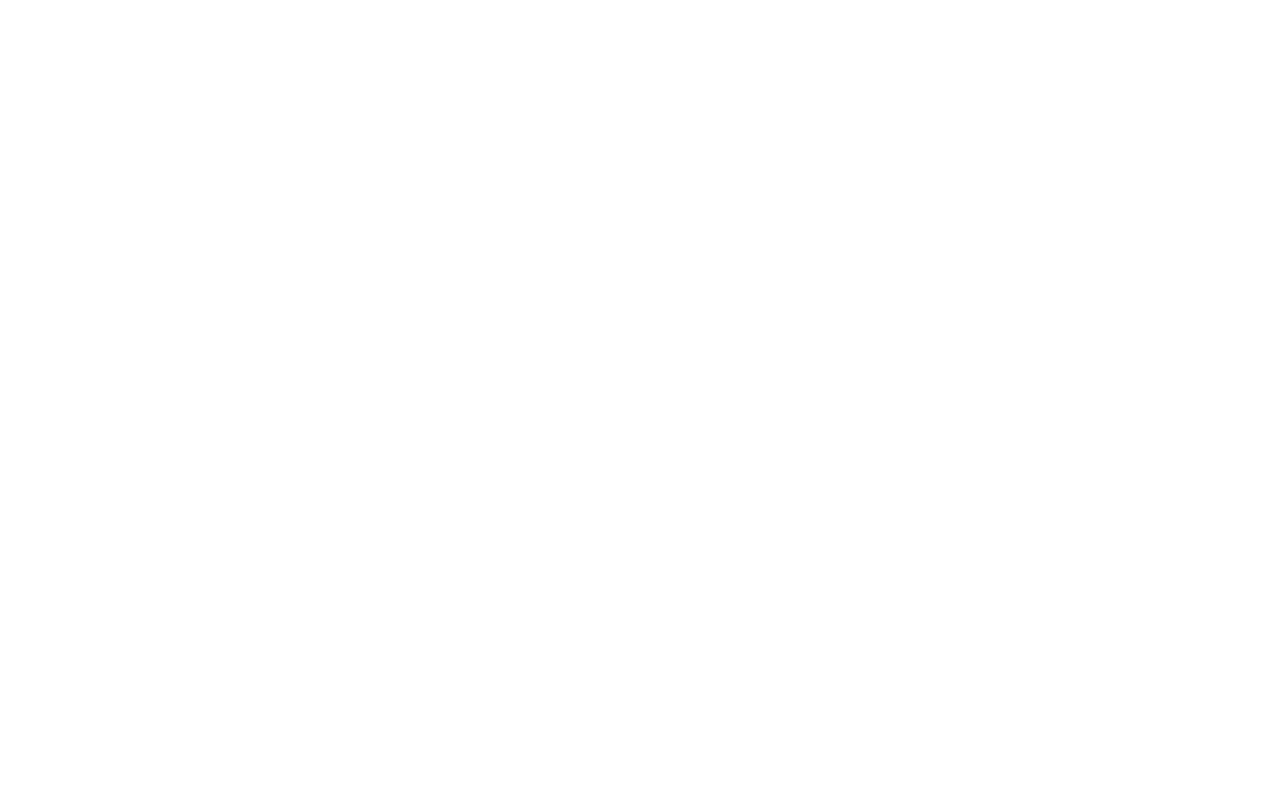
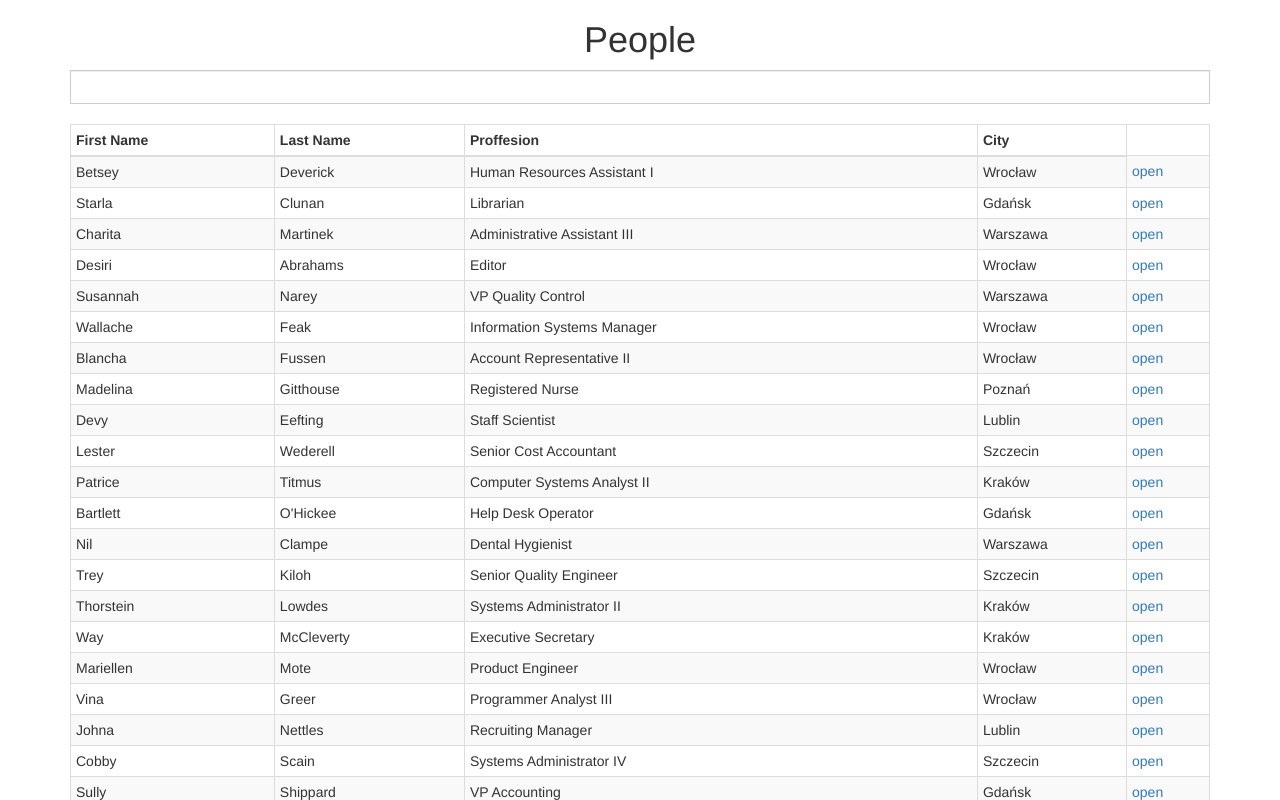
Before and after one commit to infoshareacademy/jfddl2-trio-app, a React (Create React App) app: page / in a window 1280 px wide. Shown: the top 800 px of the page. Built offline with nearby package versions, Linux system fonts and the light colour scheme.

Commit message:
main page code done, style in progress

```diff
--- a/src/App.js
+++ b/src/App.js
@@ -16,7 +16,8 @@
     return (
       <Router>
           <Grid>
-              <Route exact path="/PeopleView" component={PeopleView}/>
+
+              <Route exact path="/" component={PeopleView}/>
               <Route path="/PersonDetails/:personId" component={PersonDetails}/>
           </Grid>
       </Router>
--- a/src/PeopleView/PeopleViewsTable.js
+++ b/src/PeopleView/PeopleViewsTable.js
@@ -7,7 +7,7 @@
 
     render() {
         const search = this.props.currentSearchPhrase || ''
-        const data =  this.props.collections.people.data || [];
+        const data = this.props.collections.people.data || [];
         return (
             <div>
                 <Table striped bordered condensed hover style={{
@@ -25,10 +25,22 @@
                     {
                         data && data.filter(
                             people =>
-                                (people.first_name.toLowerCase()).includes(
-                                    (search.toLowerCase())
-                                )
-                        ).map(
+                                (
+                                    people.first_name.toLowerCase().includes(search.toLowerCase())
+
+                                    ||
+
+                                    people.last_name.toLowerCase().includes(search.toLowerCase())
+
+                                    ||
+
+                                    people.proffesion.toLowerCase().includes(search.toLowerCase())
+
+                                    ||
+
+                                    people.city.toLowerCase().includes(search.toLowerCase())
+
+                                )).map(
                             people =>
                                 <tr key={people.id}>
                                     <td>
@@ -49,6 +61,7 @@
                                 </tr>
                         )
 
+
                     }
                     </tbody>
                 </Table>
@@ -56,4 +69,5 @@
         )
     }
 }
+
 export default PeopleViewsTable
--- a/src/PersonDetails/PersonDetails.js
+++ b/src/PersonDetails/PersonDetails.js
@@ -1,11 +1,10 @@
 import React from 'react'
-import {Table} from 'react-bootstrap'
 
 class PersonDetails extends React.Component {
 
     componentWillMount() {
         const id = this.props.match.params.personId;
-
+console.log(id)
         fetch(`${process.env.PUBLIC_URL}/data/MOCK_DATA.json`)
             .then(response => {
                 return response.json()
@@ -19,7 +18,7 @@
     render() {
         return (
             <div>
-                PersonDetails
+                asdasd
             </div>
         )
     }
```
Also changed, not shown: src/PersonDetails/Person.js (deleted, +0 -28 lines). Lines whose indentation alone changed are shown as unchanged.
